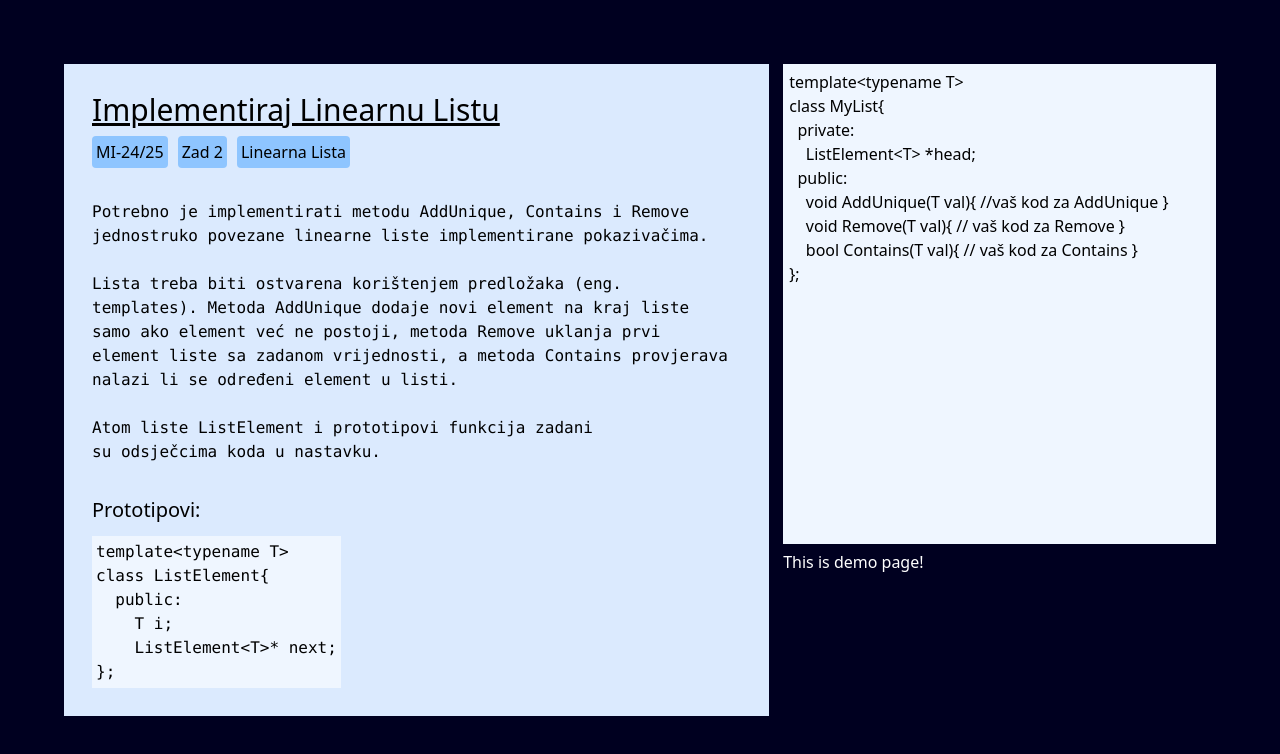
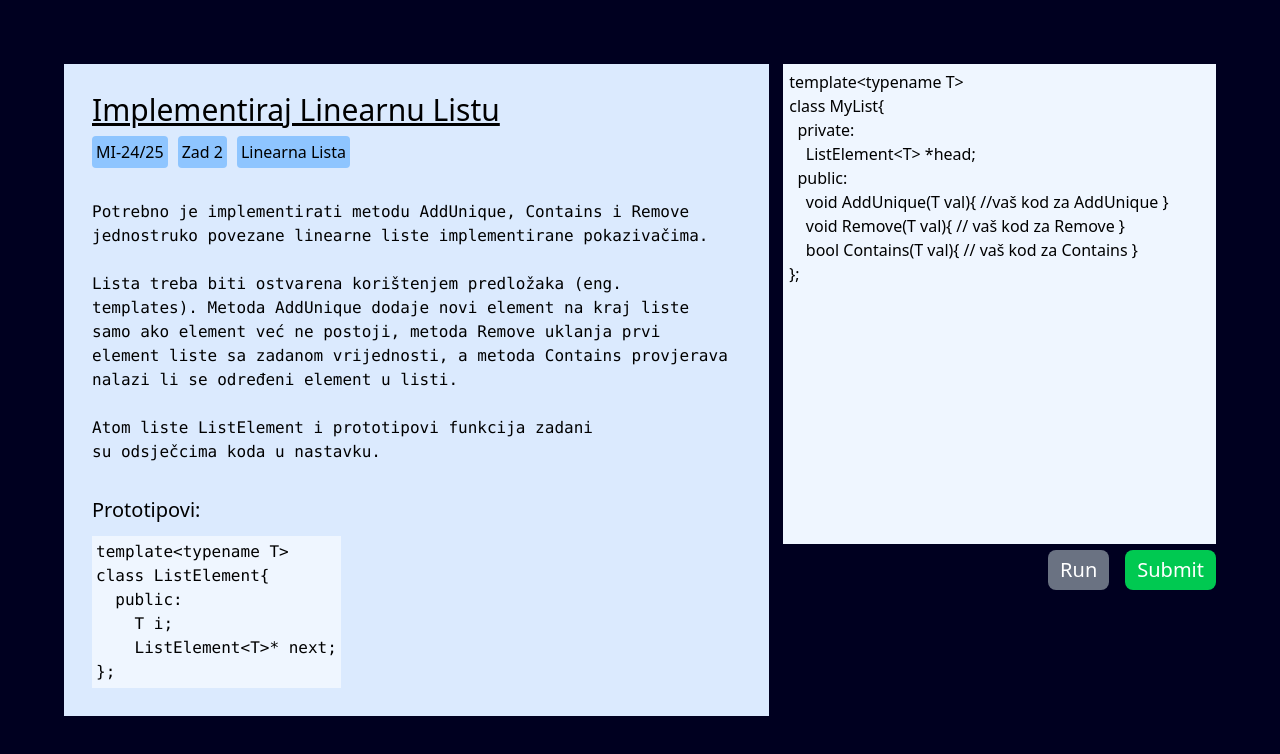
Before and after one commit to karlocehulic19/algofer, a Next.js app in the folder client/: page /demo in a window 1280 px wide. Shown: the top 754 px of the page. Built offline with nearby package versions, Linux system fonts and the light colour scheme.

Commit message:
feat: add code run and submit buttons
Only adds elements, functionality is yet to be implemented

```diff
--- /dev/null
+++ b/client/src/components/Button.tsx
@@ -0,0 +1,15 @@
+export function Button({
+  children,
+  className,
+}: {
+  children: React.ReactNode;
+  className?: string;
+}) {
+  return (
+    <button
+      className={className + " py-1.5 px-3 text-white rounded-lg text-xl"}
+    >
+      {children}
+    </button>
+  );
+}
--- a/client/src/components/demo/CodeRunner.tsx
+++ b/client/src/components/demo/CodeRunner.tsx
@@ -1,3 +1,5 @@
+import { Button } from "../Button";
+
 export function CodeRunner() {
   return (
     <div className="flex-2">
@@ -13,8 +15,10 @@ class MyList{
     bool Contains(T val){ // vaš kod za Contains }
 };`}
       ></textarea>
-
-      <div>This is demo page!</div>
+      <div className="flex gap-4 justify-end">
+        <Button className="bg-gray-500 ">Run</Button>
+        <Button className="bg-green-500 ">Submit</Button>
+      </div>
     </div>
   );
 }
```
